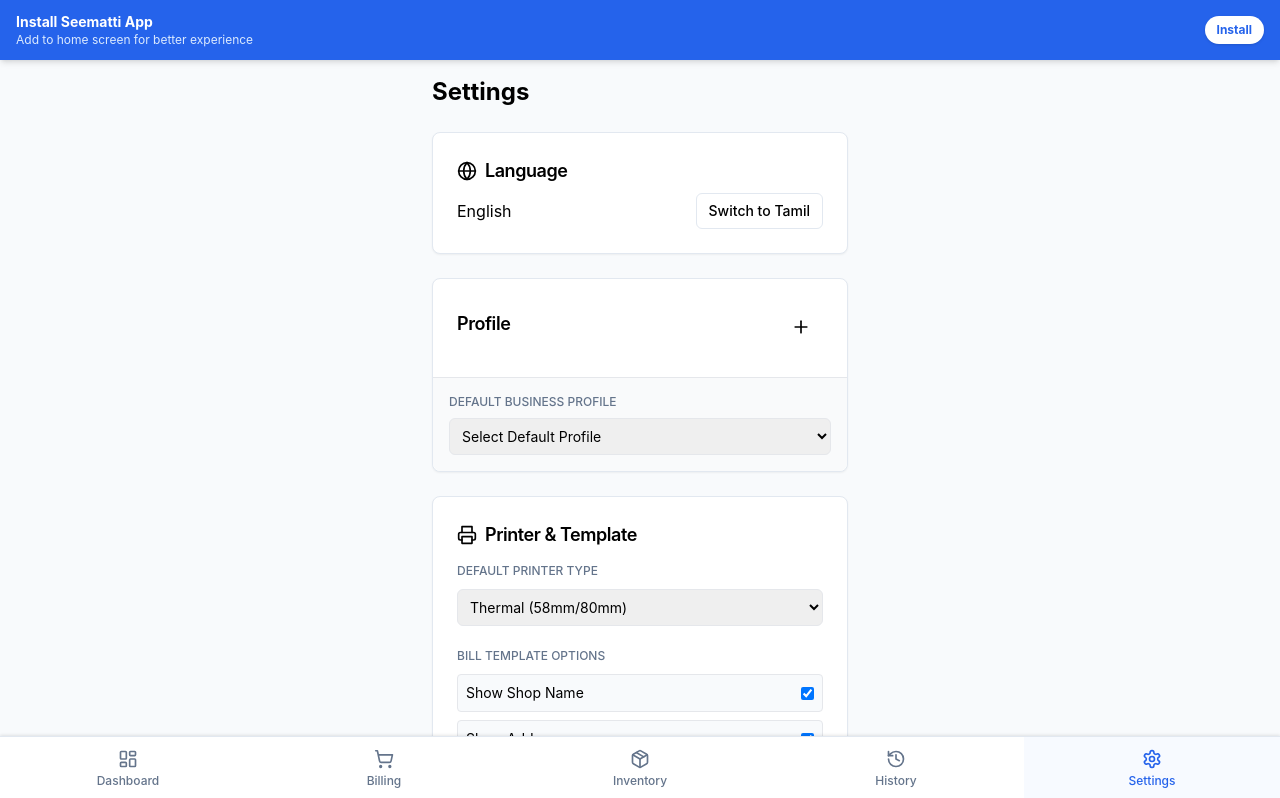
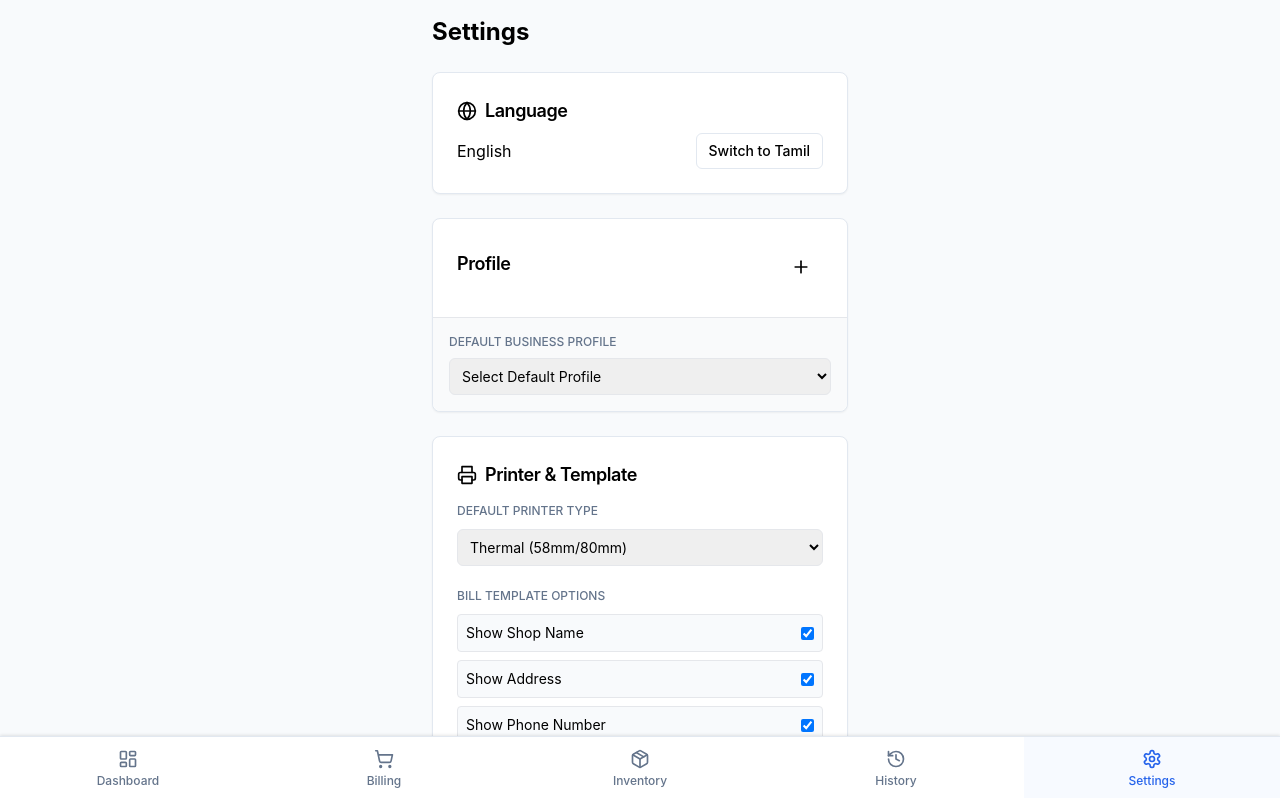
Before and after one commit to velmurugan-p-2004/Billing-APP, a React (Vite) app: page /settings in a window 1280 px wide. Shown: the top 798 px of the page. Built offline with nearby package versions, Linux system fonts and the light colour scheme.

Commit message:
feat: Add base layout component with bottom navigation, routing, and PWA install prompt.

```diff
--- a/src/components/Layout.tsx
+++ b/src/components/Layout.tsx
@@ -16,14 +16,8 @@
     ];
 
     const [deferredPrompt, setDeferredPrompt] = useState<any>(null);
-    const [isStandalone, setIsStandalone] = useState(false);
-    const [showInstructions, setShowInstructions] = useState(false);
 
     useEffect(() => {
-        // Check if installed
-        const mq = window.matchMedia('(display-mode: standalone)');
-        setIsStandalone(mq.matches);
-
         const handler = (e: any) => {
             e.preventDefault();
             setDeferredPrompt(e);
@@ -33,25 +27,21 @@
     }, []);
 
     const handleInstallClick = async () => {
-        if (deferredPrompt) {
-            deferredPrompt.prompt();
-            const { outcome } = await deferredPrompt.userChoice;
-            if (outcome === 'accepted') {
-                setDeferredPrompt(null);
-            }
-        } else {
-            // Fallback for when browser doesn't support prompt or already fired
-            setShowInstructions(true);
+        if (!deferredPrompt) return;
+        deferredPrompt.prompt();
+        const { outcome } = await deferredPrompt.userChoice;
+        if (outcome === 'accepted') {
+            setDeferredPrompt(null);
         }
     };
 
     return (
         <div className="flex flex-col min-h-screen bg-slate-50">
-            {!isStandalone && (
+            {deferredPrompt && (
                 <div className="bg-blue-600 text-white px-4 py-3 flex items-center justify-between shadow-md">
                     <div className="flex flex-col">
-                        <span className="text-sm font-bold">Install Seematti App</span>
-                        <span className="text-xs text-blue-100">Add to home screen for better experience</span>
+                        <span className="text-sm font-bold">Install App</span>
+                        <span className="text-xs text-blue-100">Add to home screen for offline use</span>
                     </div>
                     <button
                         onClick={handleInstallClick}
@@ -59,27 +49,6 @@
                     >
                         Install
                     </button>
-                </div>
-            )}
-
-            {showInstructions && (
-                <div className="fixed inset-0 z-[60] bg-black/50 flex items-center justify-center p-4" onClick={() => setShowInstructions(false)}>
-                    <div className="bg-white text-slate-900 p-6 rounded-lg max-w-sm w-full shadow-xl animate-in fade-in zoom-in-95" onClick={e => e.stopPropagation()}>
-                        <h3 className="font-bold text-lg mb-2">Install Manually</h3>
-                        <p className="text-sm text-slate-600 mb-4">
-                            Your browser isn't allowing us to pop up the install prompt automatically right now.
-                        </p>
-                        <ol className="list-decimal list-inside text-sm space-y-2 mb-4 font-medium">
-                            <li>Tap the browser menu <span className="font-bold text-xl leading-none">⋮</span></li>
-                            <li>Select <span className="text-blue-600">"Add to Home Screen"</span> or <span className="text-blue-600">"Install App"</span></li>
-                        </ol>
-                        <button
-                            onClick={() => setShowInstructions(false)}
-                            className="w-full py-2 bg-slate-100 font-medium rounded hover:bg-slate-200"
-                        >
-                            Close
-                        </button>
-                    </div>
                 </div>
             )}
 
```
